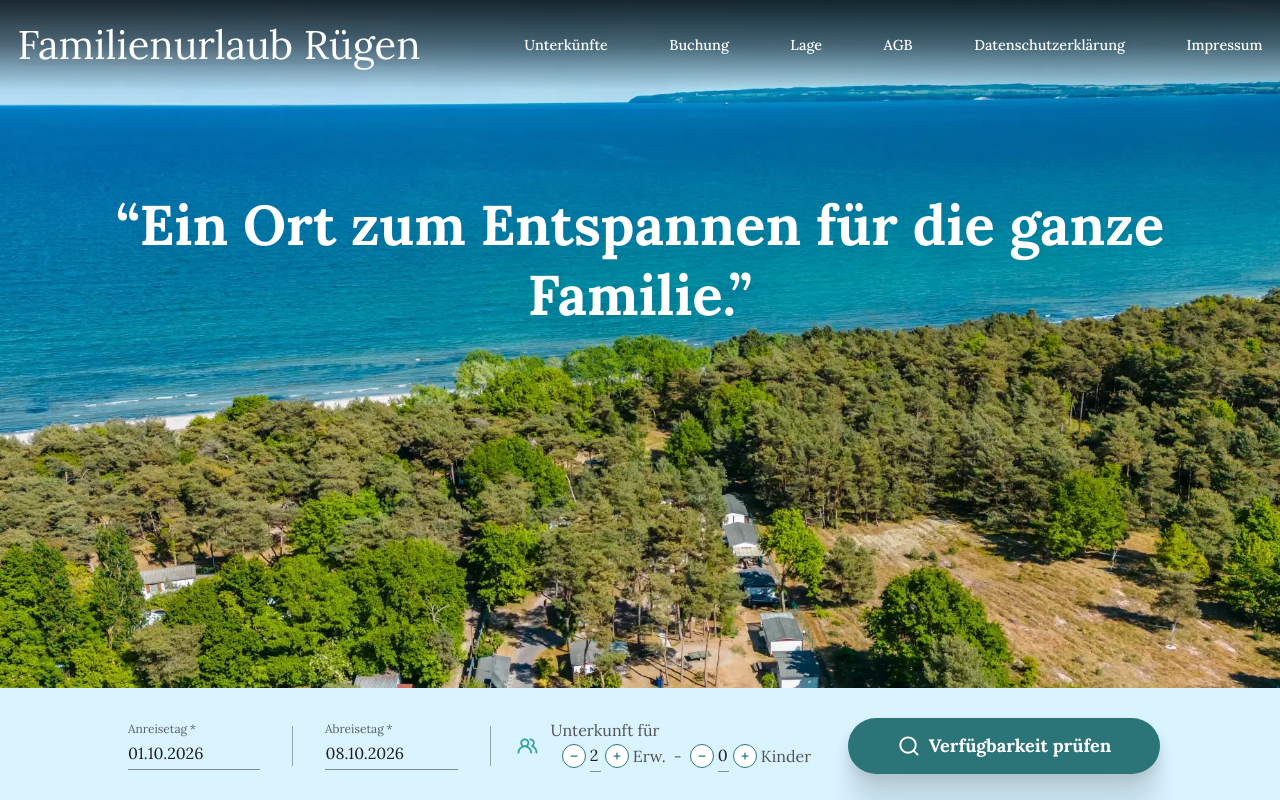
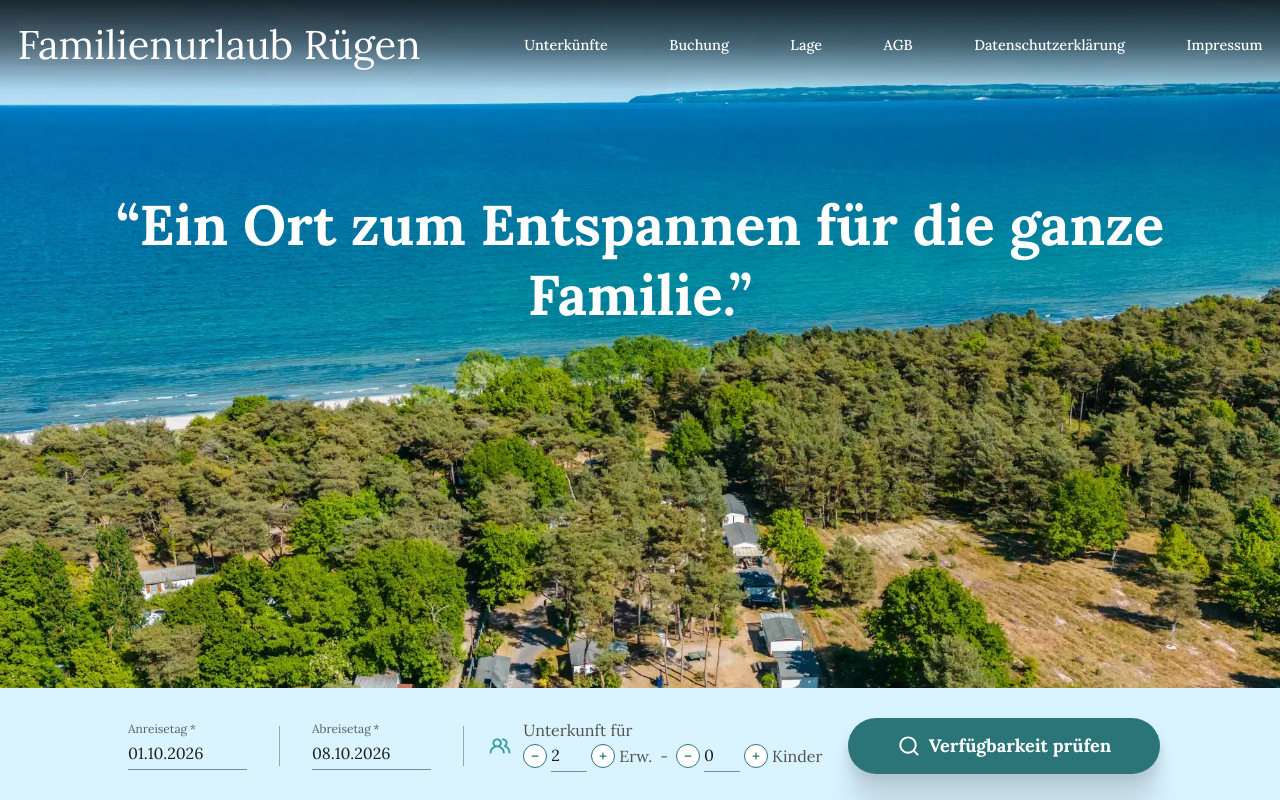
Before and after one commit to alxgrk/familien-urlaub-ruegen, a Next.js app: page / in a window 1280 px wide. Shown: the top 800 px of the page. Built offline with nearby package versions, Linux system fonts and the light colour scheme.

Commit message:
fix(a11y): label and enlarge booking people inputs

```diff
--- a/components/people-selector.tsx
+++ b/components/people-selector.tsx
@@ -11,6 +11,7 @@ type PeopleSelectorProps = {
 type StepperFieldProps = {
   value: number;
   label: string;
+  ariaLabel: string;
   onChange: (value: number) => void;
 };
 
@@ -30,22 +31,27 @@ const PlusIcon = () => (
   </svg>
 );
 
-const StepperField: NextPage<StepperFieldProps> = ({value, label, onChange}) => {
+const StepperField: NextPage<StepperFieldProps> = ({value, label, ariaLabel, onChange}) => {
   return (
     <div className="flex flex-row items-center justify-center gap-[0.25rem] min-w-[5rem]">
       <button
         type="button"
         className={stepperButtonClassName}
-        aria-label={`${label} verringern`}
+        aria-label={`${ariaLabel} verringern`}
         onClick={() => onChange(Math.max(0, value - 1))}
       >
         <MinusIcon />
       </button>
       <TextField
-          className="w-[0.7rem] relative leading-[125%]"
+          className="w-[2.25rem] relative leading-[125%]"
           style={{ textAlign: 'end' }}
           value={value}
           variant="standard"
+          inputProps={{
+            'aria-label': ariaLabel,
+            inputMode: 'numeric',
+            pattern: '[0-9]*',
+          }}
           onChange={(v: any) => {
             const next = Number(v.target.value);
             if (Number.isNaN(next) || next < 0) return;
@@ -55,7 +61,7 @@ const StepperField: NextPage<StepperFieldProps> = ({value, label, onChange}) =>
       <button
         type="button"
         className={stepperButtonClassName}
-        aria-label={`${label} erhöhen`}
+        aria-label={`${ariaLabel} erhöhen`}
         onClick={() => onChange(value + 1)}
       >
         <PlusIcon />
@@ -68,9 +74,9 @@ const StepperField: NextPage<StepperFieldProps> = ({value, label, onChange}) =>
 const PeopleSelector: NextPage<PeopleSelectorProps> = ({numErwachsene, numKinder, onErwachseneChange, onKinderChange}) => {
   return (
     <div className="min-w-[17rem] flex flex-row items-center justify-center gap-[0.5rem] text-[1rem] text-dimgray-200">
-      <StepperField value={numErwachsene} label="Erw." onChange={onErwachseneChange}/>
+      <StepperField value={numErwachsene} label="Erw." ariaLabel="Anzahl Erwachsene" onChange={onErwachseneChange}/>
       <div className="relative leading-[125%]">-</div>
-      <StepperField value={numKinder} label="Kinder" onChange={onKinderChange}/>
+      <StepperField value={numKinder} label="Kinder" ariaLabel="Anzahl Kinder" onChange={onKinderChange}/>
     </div>
   );
 };
```
